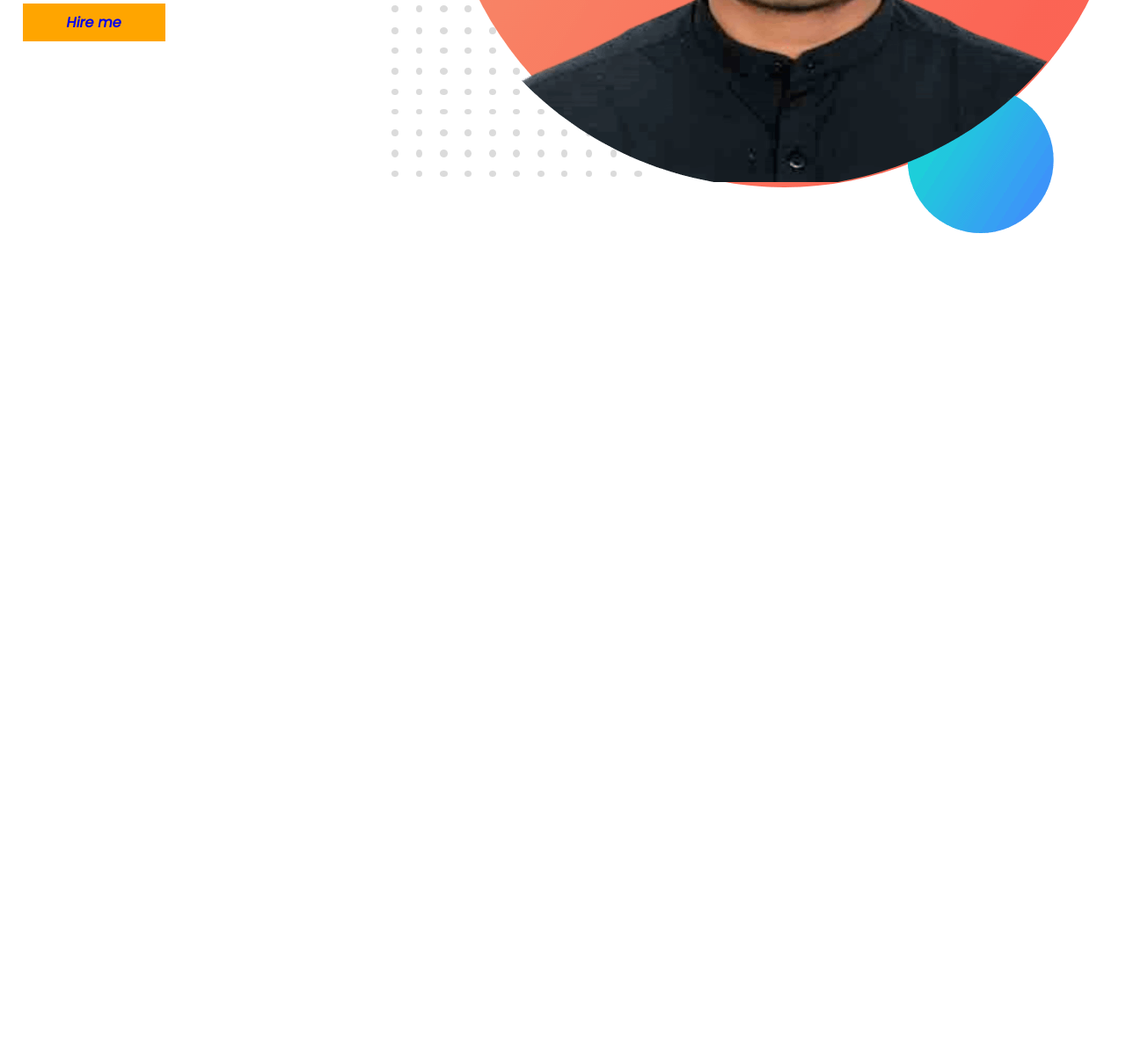
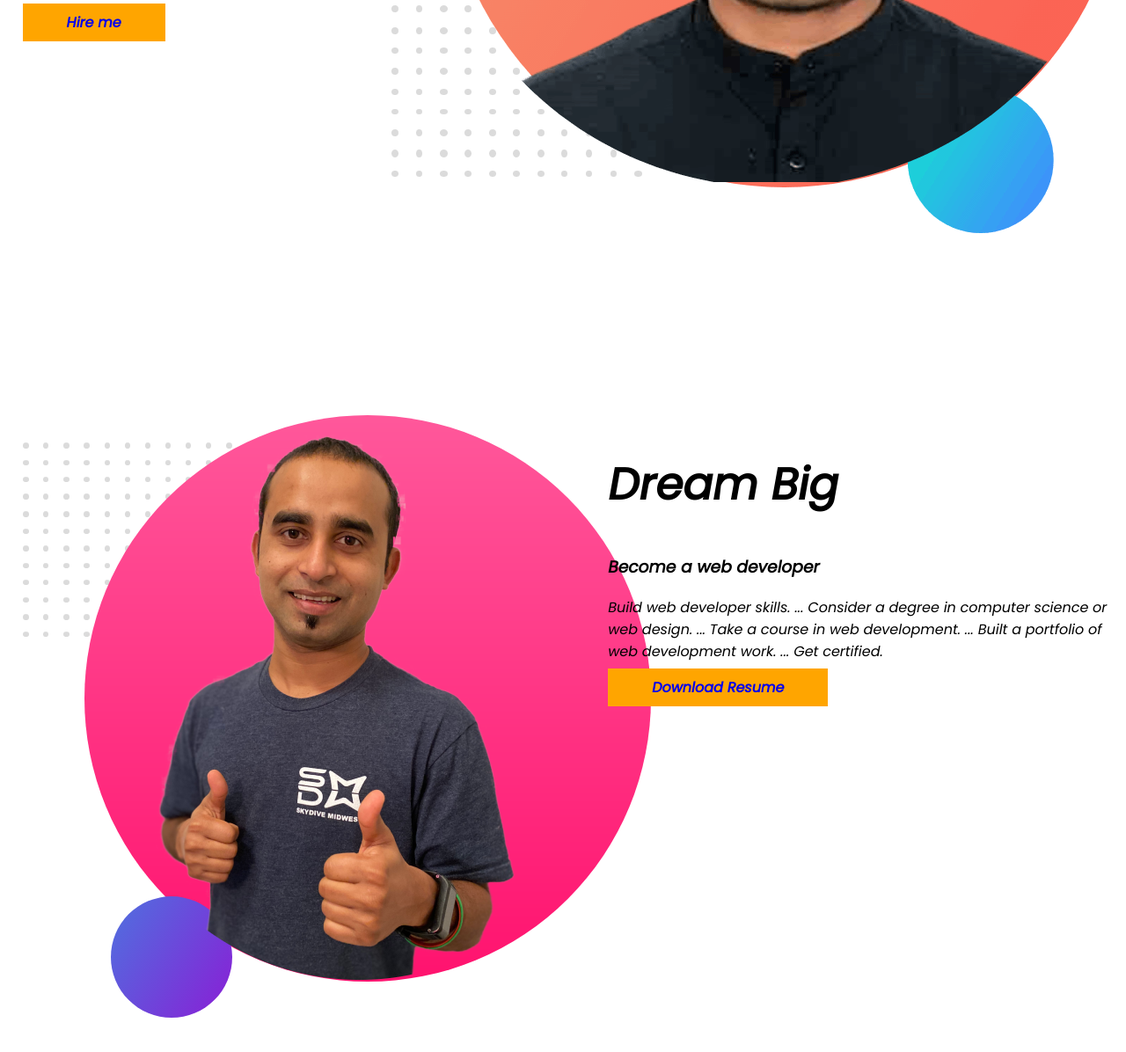
Before and after one commit to Nishathasan2000/developerfirstproject, a plain HTML site: page index.html in a window 1280 px wide. Shown: the part 564-1760 px from the top of the page at 88% size. Before the commit the page ends 836 px from the top, so only its background shows below. Drawn offline with Linux system fonts and the light colour scheme.

Commit message:
dream add

```diff
--- a/index.html
+++ b/index.html
@@ -32,6 +32,22 @@
             <img src="images/Nishat-pic.png" alt="">
         </div>
 
+    </section class="top-banner">
+    <section class="Dream-Big">
+        <div class="half-width">
+            <img src="images/jhankar2.png" alt="">
+
+        </div>
+        <div class="half-width">
+            <h1>Dream Big</h1>
+            <h3>Become a web developer</h3>
+            <p>Build web developer skills. ...
+                Consider a degree in computer science or web design. ...
+                Take a course in web development. ...
+                Built a portfolio of web development work. ...
+                Get certified.</p>
+            <a class="link-button" target="_blank" href="/">Download Resume</a>
+        </div>
     </section>
 
 </body>
--- a/style.css
+++ b/style.css
@@ -13,6 +13,7 @@ h1 {
 
 section {
     display: flex;
+    margin-bottom: 200px;
 }
 
 .half-width {
@@ -36,3 +37,9 @@ section {
     background-repeat: no-repeat;
 
 }
+
+.dream-big {
+    background-image: url(images/dream-bg.png);
+    background-repeat: none;
+    background-position: right;
+}
```
